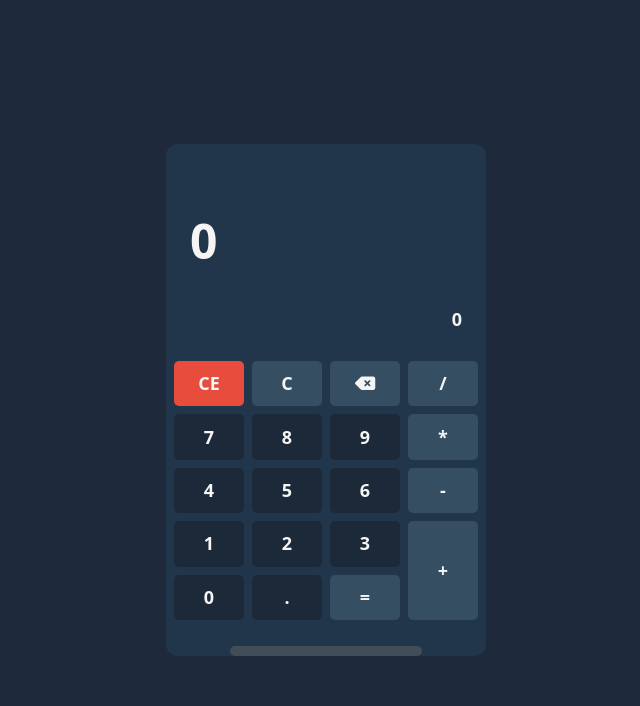
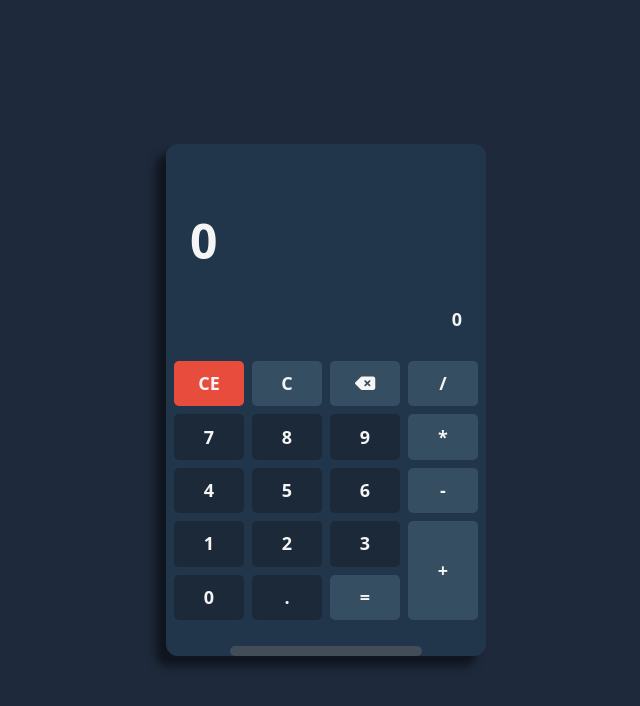
Before and after one commit to Somen1228/calculator, a website: page index.html in a window 1280 px wide. Shown: the whole page, without its empty margins (314-954 px from the left). Drawn offline with Linux system fonts and the light colour scheme.

Commit message:
v1.2.2 Added box shadow

```diff
--- a/script.js
+++ b/script.js
@@ -193,6 +193,9 @@ document.getElementById('theme-toggle').addEventListener('click', function() {
             newTheme = 'dark-theme';
             break;
         case 'dark-theme':
+            newTheme = 'solarized-theme';
+            break;
+        case 'solarized-theme':
             newTheme = 'light-theme';
             break;
         case 'light-theme':
--- a/tailwind.config.js
+++ b/tailwind.config.js
@@ -1,10 +1,10 @@
 module.exports = {
-    content: [
-      "./*.html", // This will scan all HTML files in your project
-      "./*.js", // This will scan all JS files in your project
-    ],
+  content: ["./*.html", "./*.js"],
   theme: {
     extend: {
+      boxShadow: {
+        "bottom-left": "-10px 10px 10px rgba(0, 0, 0, 0.5)",
+      },
       animation: {
         "custom-bounce": "custom-bounce 2s infinite",
       },
@@ -14,6 +14,7 @@ module.exports = {
             transform: "translateY(-35%)",
             animationTimingFunction: "cubic-bezier(0.8, 0, 1, 1)",
             backgroundOpacity: "0.5",
+          },
           "50%": {
             transform: "translateY(0)",
             animationTimingFunction: "cubic-bezier(0, 0, 0.2, 1)",
```
Also changed, not shown: output.css. Lines whose indentation alone changed are shown as unchanged.
